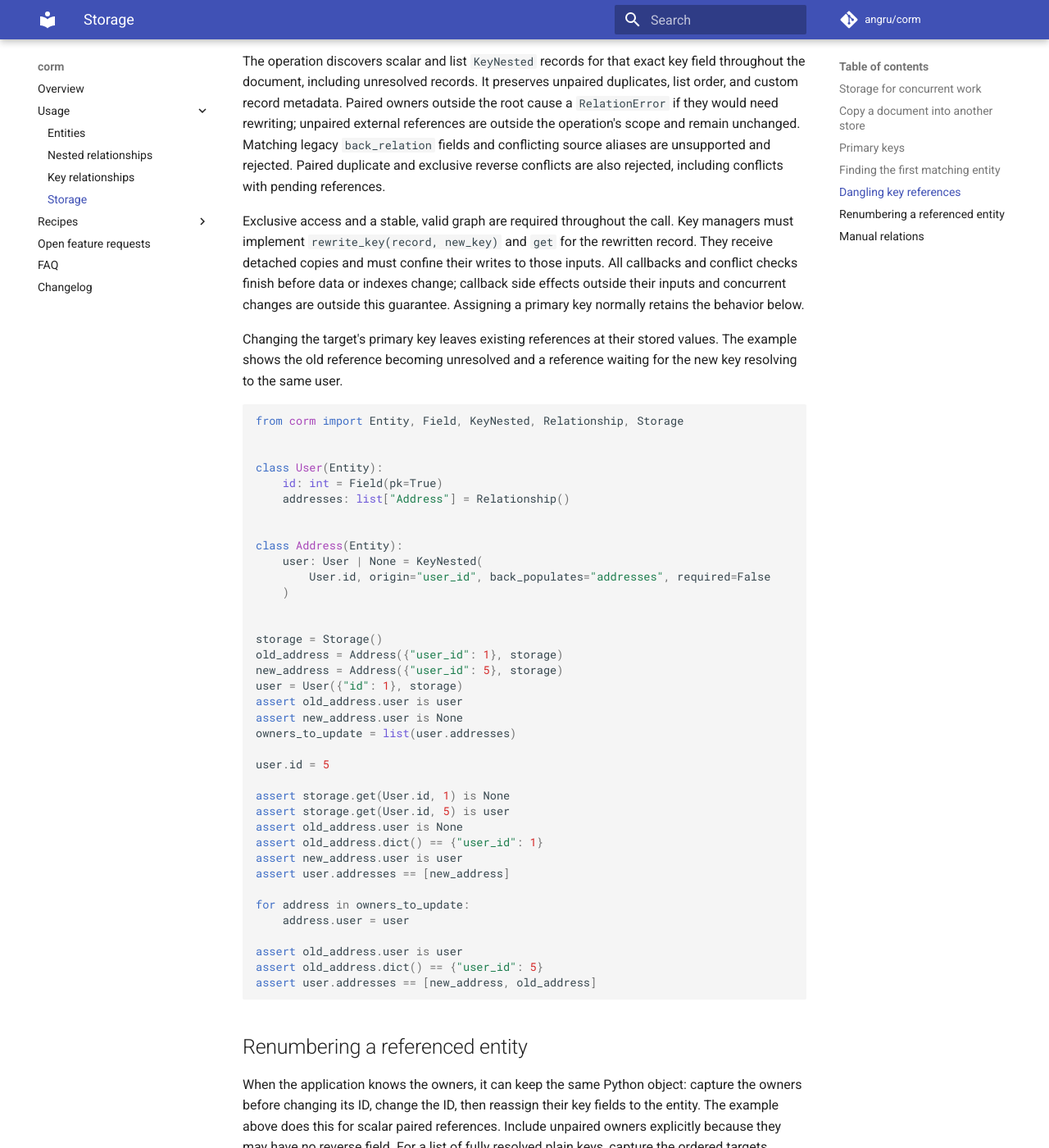
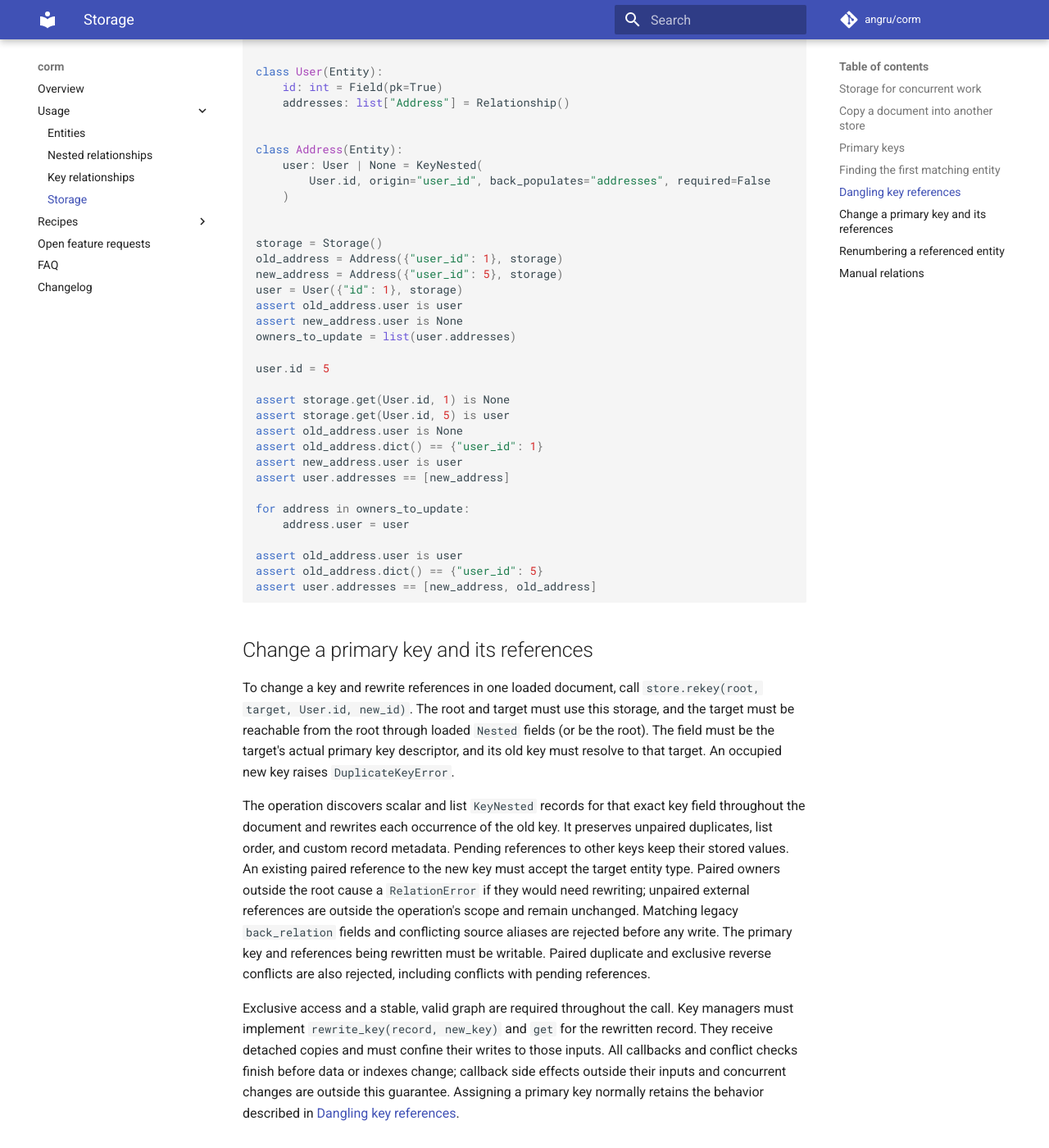
Before and after one commit to angru/corm, an MkDocs documentation site: the page built from docs/usage/storage.md, in a window 1280 px wide and 1400 px high, scrolled down 4378 px. Shown: the whole window at 82% size. Built offline with MkDocs 1.6.1 and Material for MkDocs 9.7.7, drawn with Linux system fonts in a browser that asks for light colours; comment, search, counter and statistics services are not loaded; some of the changed text lies outside the part shown.

Commit message:
Validate pending target types before document rekey

````diff
--- a/docs/usage/storage.md
+++ b/docs/usage/storage.md
@@ -101,6 +101,16 @@ raises `EntityNotFoundError` with the default `required=True`. Set
 `required=False` to return `None` for an unresolved single reference or
 skip unresolved keys in a list. The stored keys remain in the data.
 
+Assigning a primary key through the entity attribute leaves existing references at their stored
+values. The example shows the old reference becoming unresolved and a
+reference waiting for the new key resolving to the same user.
+
+```python
+--8<-- "docs/examples/storage_primary_key_change.py"
+```
+
+## Change a primary key and its references
+
 To change a key and rewrite references in one loaded document, call
 `store.rekey(root, target, User.id, new_id)`. The root and target must use
 this storage, and the target must be reachable from the root through loaded
@@ -109,12 +119,15 @@ key descriptor, and its old key must resolve to that target. An occupied new
 key raises `DuplicateKeyError`.
 
 The operation discovers scalar and list `KeyNested` records for that exact
-key field throughout the document, including unresolved records. It preserves
-unpaired duplicates, list order, and custom record metadata. Paired owners
+key field throughout the document and rewrites each occurrence of the old key.
+It preserves unpaired duplicates, list order, and custom record metadata.
+Pending references to other keys keep their stored values. An existing paired
+reference to the new key must accept the target entity type. Paired owners
 outside the root cause a `RelationError` if they would need rewriting;
 unpaired external references are outside the operation's scope and remain
 unchanged. Matching legacy `back_relation` fields and conflicting source
-aliases are unsupported and rejected. Paired duplicate and exclusive reverse
+aliases are rejected before any write. The primary key and references being
+rewritten must be writable. Paired duplicate and exclusive reverse
 conflicts are also rejected, including conflicts with pending references.
 
 Exclusive access and a stable, valid graph are required throughout the call.
@@ -122,16 +135,8 @@ Key managers must implement `rewrite_key(record, new_key)` and `get` for the
 rewritten record. They receive detached copies and must confine their writes to
 those inputs. All callbacks and conflict checks finish before data or indexes
 change; callback side effects outside their inputs and concurrent changes are
-outside this guarantee. Assigning a primary key normally retains the behavior
-below.
-
-Changing the target's primary key leaves existing references at their stored
-values. The example shows the old reference becoming unresolved and a
-reference waiting for the new key resolving to the same user.
-
-```python
---8<-- "docs/examples/storage_primary_key_change.py"
-```
+outside this guarantee. Assigning a primary key normally retains the
+behavior described in [Dangling key references](#dangling-key-references).
 
 ## Renumbering a referenced entity
 
````
Also changed, not shown: 3 other files.
